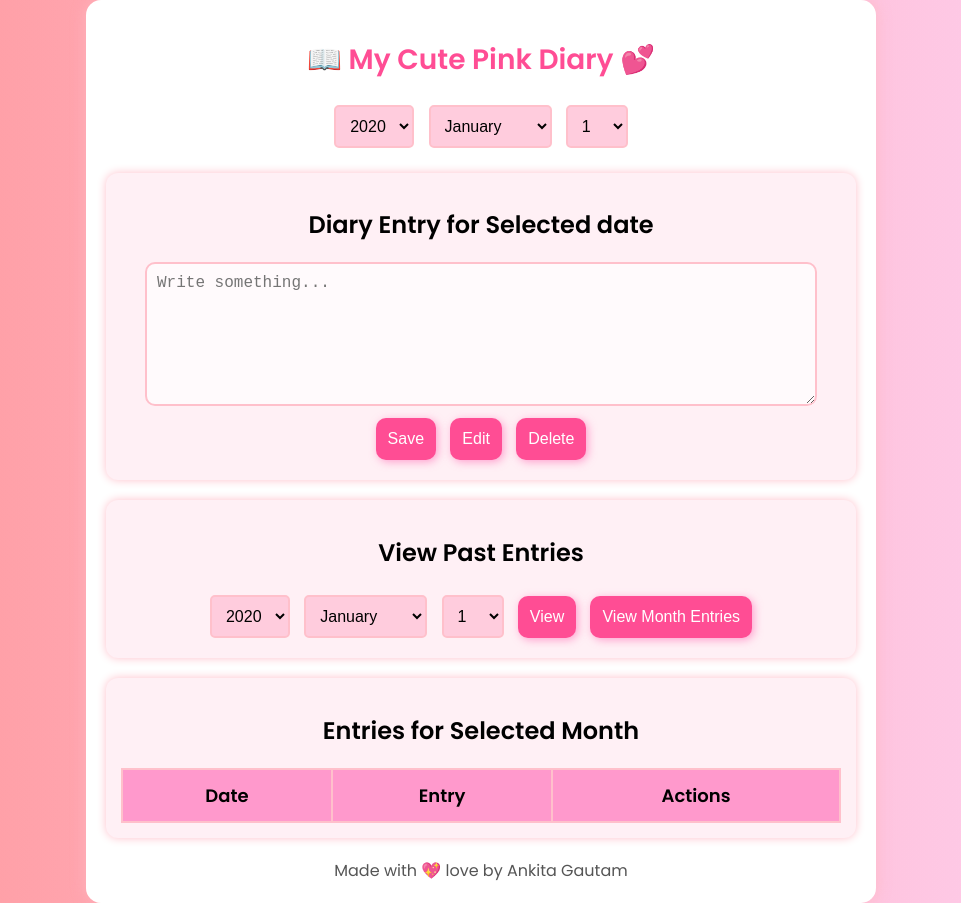
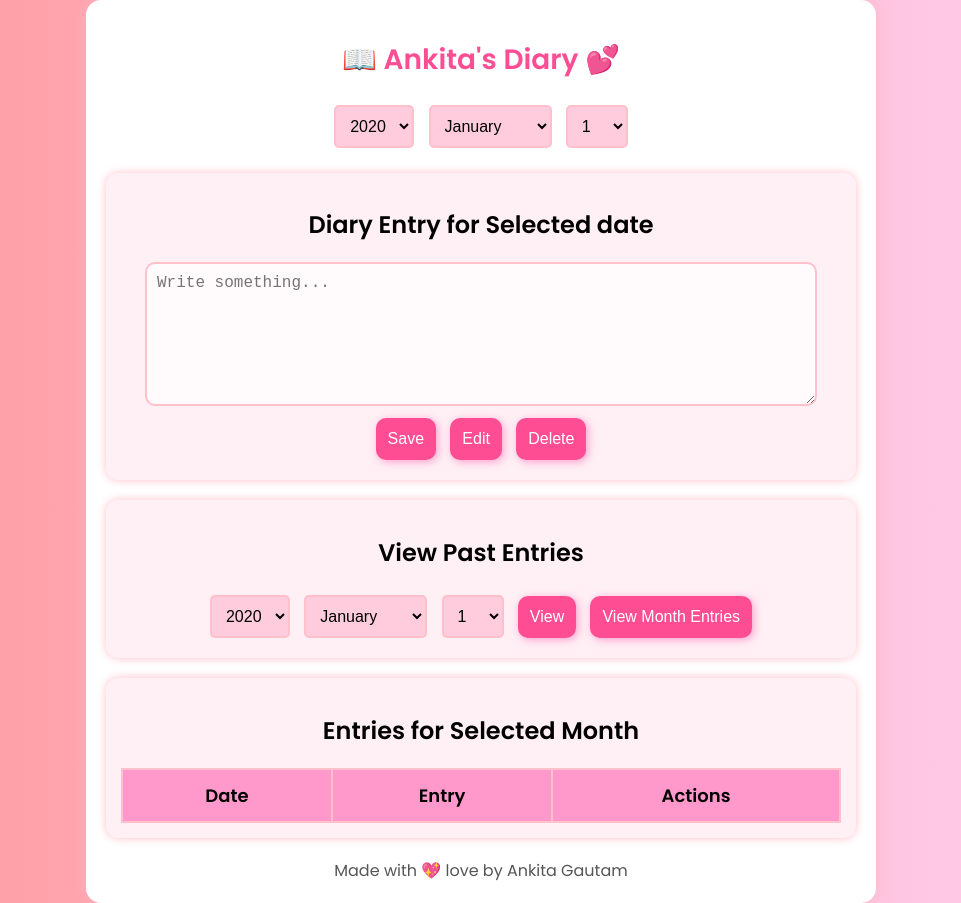
Before and after one commit to shivamkumar8009/diary, a plain HTML site: page index.html in a window 1280 px wide. Shown: the whole page, without its empty margins (159-1120 px from the left). Drawn offline with Linux system fonts and the light colour scheme.

Commit message:
Update index.html

```diff
--- a/index.html
+++ b/index.html
@@ -13,7 +13,7 @@
   </head>
   <body>
     <div class="container">
-      <h1>📖 My Cute Pink Diary 💕</h1>
+      <h1>📖 Ankita's Diary 💕</h1>
 
       <div class="date-selector">
         <select id="year-select"></select>
```
